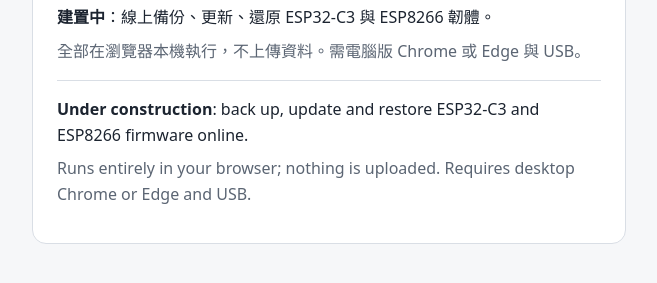
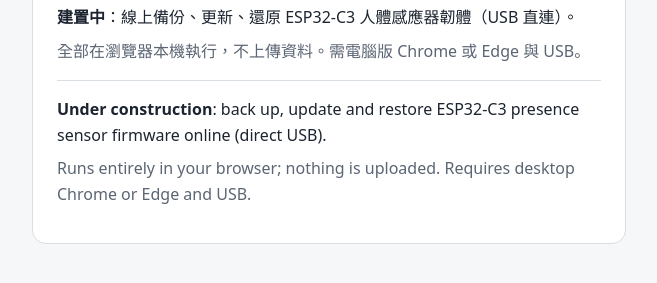
Before and after one commit to derliang/device-flasher, a plain HTML site: page index.html in a window 1280 px wide. Shown: the part 313-596 px from the top of the page, without its empty margins (311-968 px from the left). Drawn offline with Linux system fonts and the light colour scheme.

Commit message:
docs: scope to ESP32-C3 presence sensor over USB
Co-Authored-By: Claude Sonnet 5.5 <noreply@anthropic.com>

```diff
--- a/index.html
+++ b/index.html
@@ -16,10 +16,10 @@ p{margin:.5rem 0}.mut{color:var(--mut)}
 <body>
 <main>
 <h1>Device Flasher</h1>
-<p><strong>建置中</strong>：線上備份、更新、還原 ESP32-C3 與 ESP8266 韌體。</p>
+<p><strong>建置中</strong>：線上備份、更新、還原 ESP32-C3 人體感應器韌體（USB 直連）。</p>
 <p class="mut">全部在瀏覽器本機執行，不上傳資料。需電腦版 Chrome 或 Edge 與 USB。</p>
 <hr style="border:0;border-top:1px solid var(--bd);margin:16px 0">
-<p><strong>Under construction</strong>: back up, update and restore ESP32-C3 and ESP8266 firmware online.</p>
+<p><strong>Under construction</strong>: back up, update and restore ESP32-C3 presence sensor firmware online (direct USB).</p>
 <p class="mut">Runs entirely in your browser; nothing is uploaded. Requires desktop Chrome or Edge and USB.</p>
 </main>
 </body>
```
Also changed, not shown: 1 other file.
